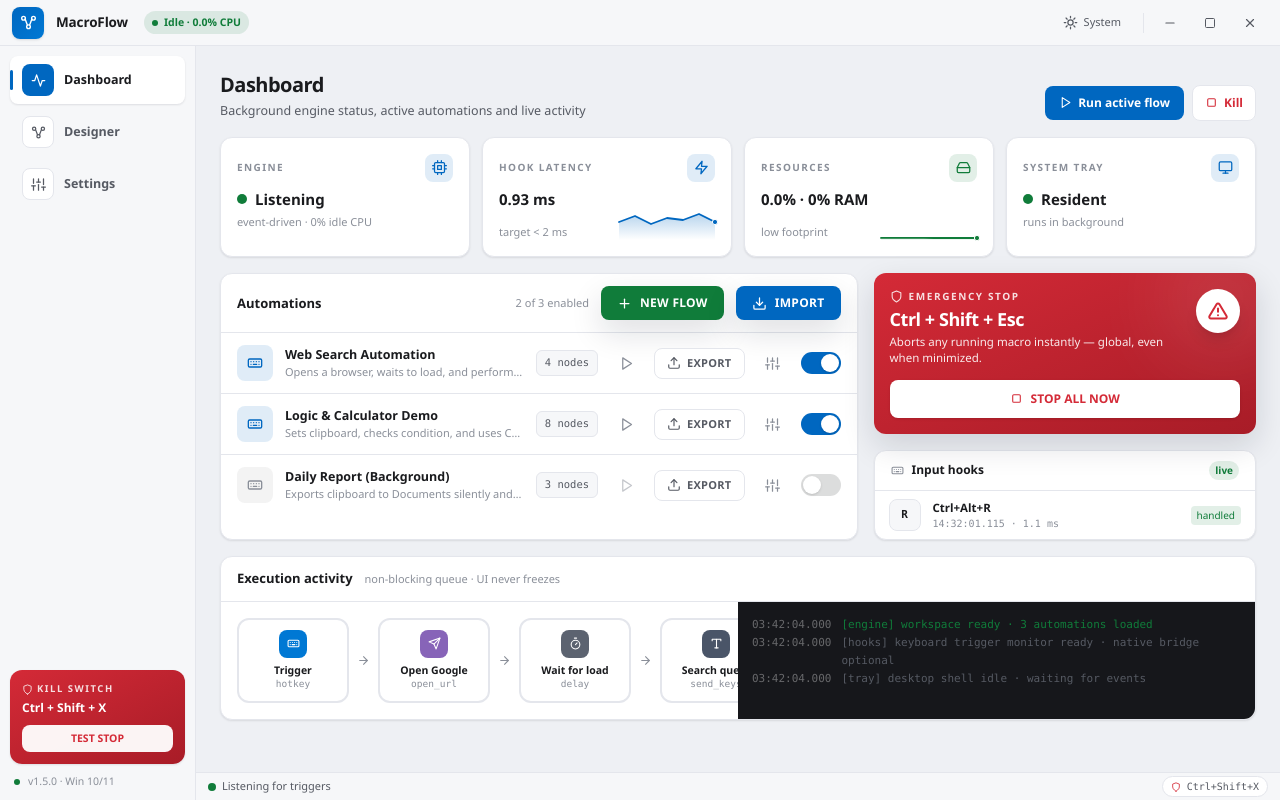
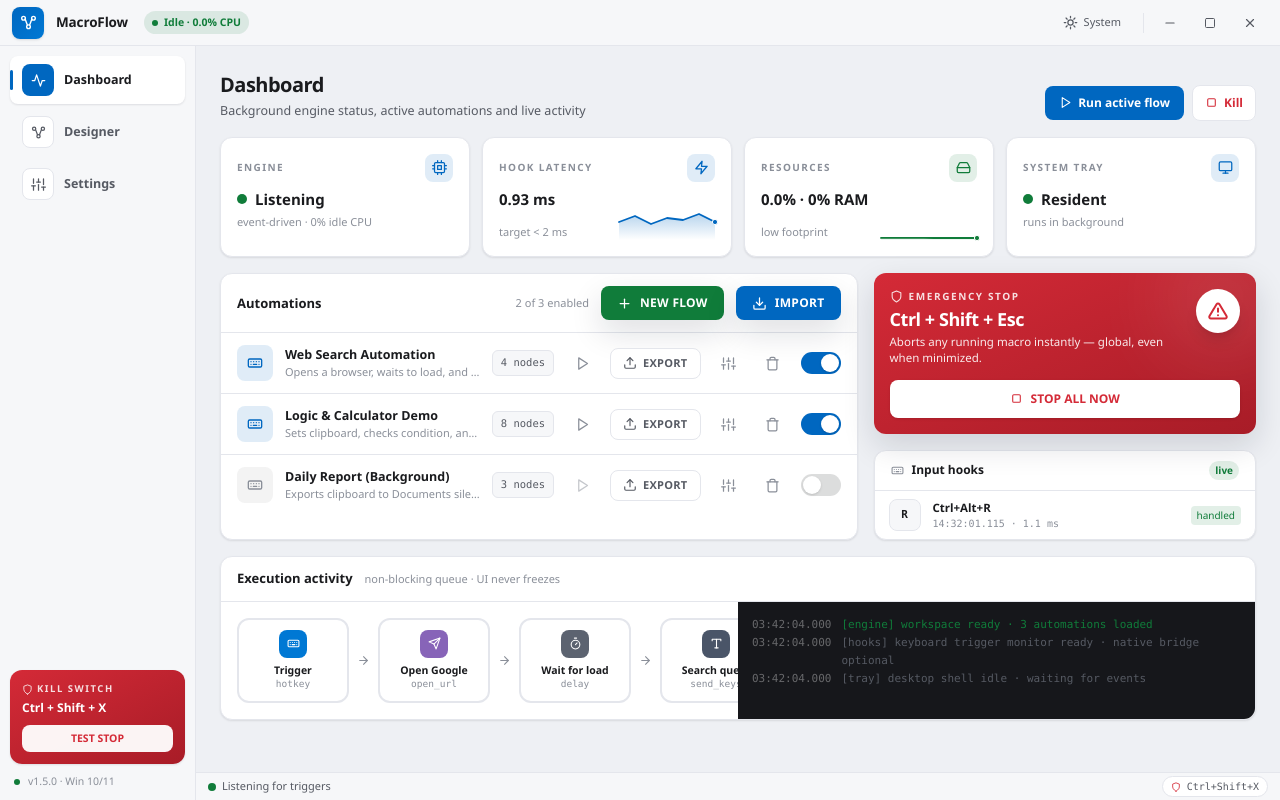
Before and after one commit to jaimitus/MacroFlow, a React (Vite) app: page / in a window 1280 px wide. Built offline with nearby package versions, Linux system fonts and the light colour scheme.

Commit message:
feat: add delete flow button

```diff
--- a/src/components/Dashboard.tsx
+++ b/src/components/Dashboard.tsx
@@ -26,6 +26,7 @@ export interface DashboardProps {
   onEditFlow: (id: string) => void;
   onImportFlow: (flow: Flow) => void;
   onCreateFlow: () => void;
+  onDeleteFlow: (id: string) => void;
 }
 
 export default function Dashboard(p: DashboardProps) {
@@ -184,6 +185,17 @@ export default function Dashboard(p: DashboardProps) {
                     <Icon name="sliders" size={15} />
                   </button>
                   <button
+                    onClick={() => {
+                      if (confirm(`Are you sure you want to delete "${f.name}"?`)) {
+                        p.onDeleteFlow(f.id);
+                      }
+                    }}
+                    className="w-8 h-8 grid place-items-center rounded-lg text-ink-3 hover:text-danger hover:bg-danger/10 transition-colors shrink-0"
+                    title="Delete"
+                  >
+                    <Icon name="trash" size={15} />
+                  </button>
+                  <button
                     onClick={() => p.onToggleFlow(f.id)}
                     className={`relative w-10 h-[22px] rounded-full transition-colors shrink-0 ${f.enabled ? 'bg-brand' : 'bg-ink/15'}`}
                     title={f.enabled ? 'Disable' : 'Enable'}
```
